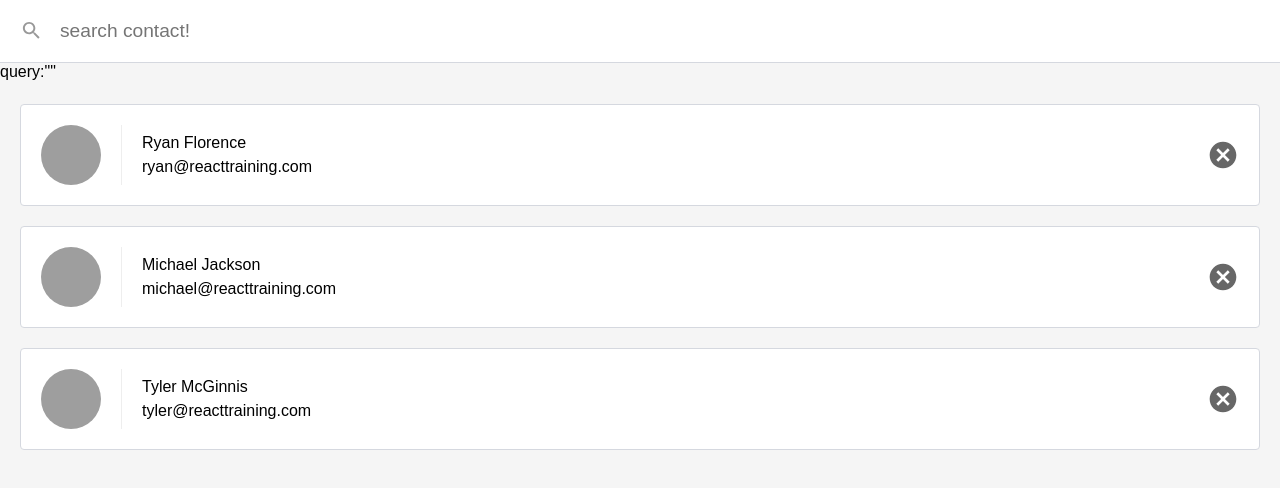
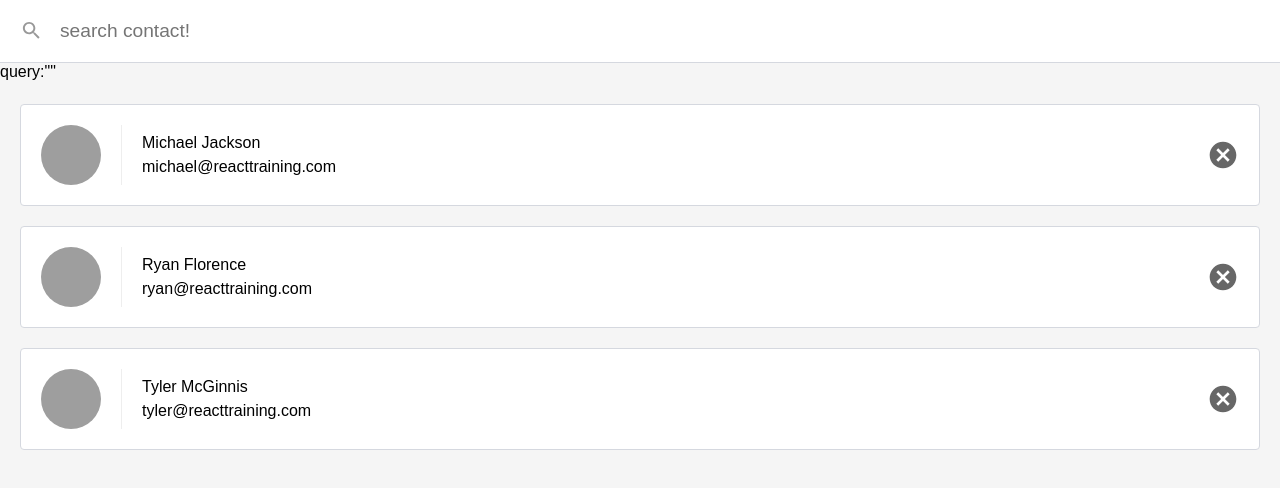
Before and after one commit to qwas3110/contacts, a React (Create React App) app: page / in a window 1280 px wide. Shown: the top 488 px of the page. Built offline with nearby package versions, Linux system fonts and the light colour scheme.

Commit message:
Filter and sort the contacts that are searched for

```diff
--- a/src/listContacts.js
+++ b/src/listContacts.js
@@ -1,5 +1,7 @@
 import React, { Component } from 'react';
 import PropTypes from 'prop-types';
+import SortBy from 'sort-by';
+import EscapeString from 'escape-string-regexp';
 
 
 class ListContacts extends Component {
@@ -18,6 +20,17 @@ class ListContacts extends Component {
     };
 
     render() {
+        let showingContacts;
+
+        if (this.state.query) {
+            const match = new RegExp(EscapeString(this.state.query),'i');
+            showingContacts = this.props.contacts.filter(c => match.test(c.name));
+        } else {
+            showingContacts = this.props.contacts;
+        }
+
+        showingContacts.sort(SortBy('name'));
+
         return (
             <div className='list-contacts'>
                 {'query:' + JSON.stringify(this.state.query)}
@@ -31,7 +44,7 @@ class ListContacts extends Component {
                     />
                 </div>
                 <ol className='contact-list'>
-                    { this.props.contacts.map( (contact) => (
+                    { showingContacts.map( (contact) => (
                         <li key={contact.id} className='contact-list-item'>
                             <div className='contact-avatar'
                                  style={{
```
Also changed, not shown: package.json (+6 -1 lines).
